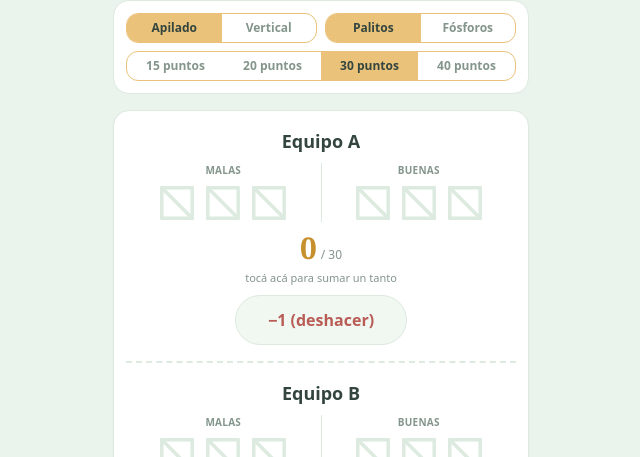
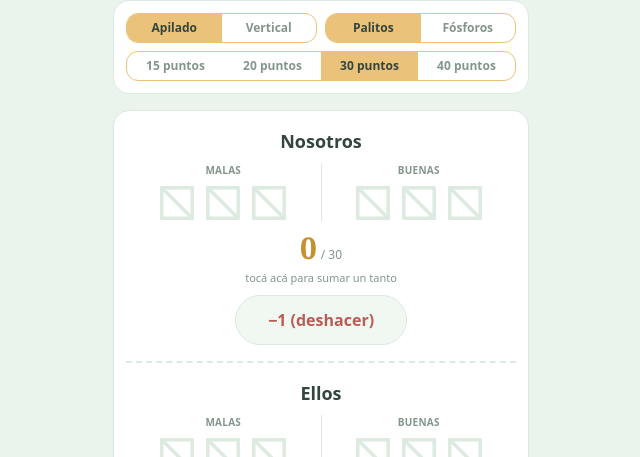
Before and after one commit to camilinvalentini-code/torneo-truco-web, a Next.js app: page /anotador in a window 1280 px wide. Shown: the part 180-637 px from the top of the page, without its empty margins (319-959 px from the left). Built offline with nearby package versions, Linux system fonts and the light colour scheme.

Commit message:
Update page.js

```diff
--- a/app/anotador/page.js
+++ b/app/anotador/page.js
@@ -13,8 +13,8 @@ const CLAVE = "torneotruco:anotador-libre";
 export default function AnotadorLibre() {
   const { T } = useTheme();
   const { layout, marks, setLayout, setMarks } = useSkin();
-  const [nameA, setNameA] = useState("Equipo A");
-  const [nameB, setNameB] = useState("Equipo B");
+  const [nameA, setNameA] = useState("Nosotros");
+  const [nameB, setNameB] = useState("Ellos");
   const [puntosMax, setPuntosMax] = useState(30);
   const [scoreA, setScoreA] = useState(0);
   const [scoreB, setScoreB] = useState(0);
@@ -27,8 +27,8 @@ export default function AnotadorLibre() {
       const guardado = window.localStorage.getItem(CLAVE);
       if (guardado) {
         const d = JSON.parse(guardado);
-        setNameA(d.nameA || "Equipo A");
-        setNameB(d.nameB || "Equipo B");
+        setNameA(d.nameA || "Nosotros");
+        setNameB(d.nameB || "Ellos");
         setPuntosMax(d.puntosMax || 30);
         setScoreA(d.scoreA || 0);
         setScoreB(d.scoreB || 0);
```
